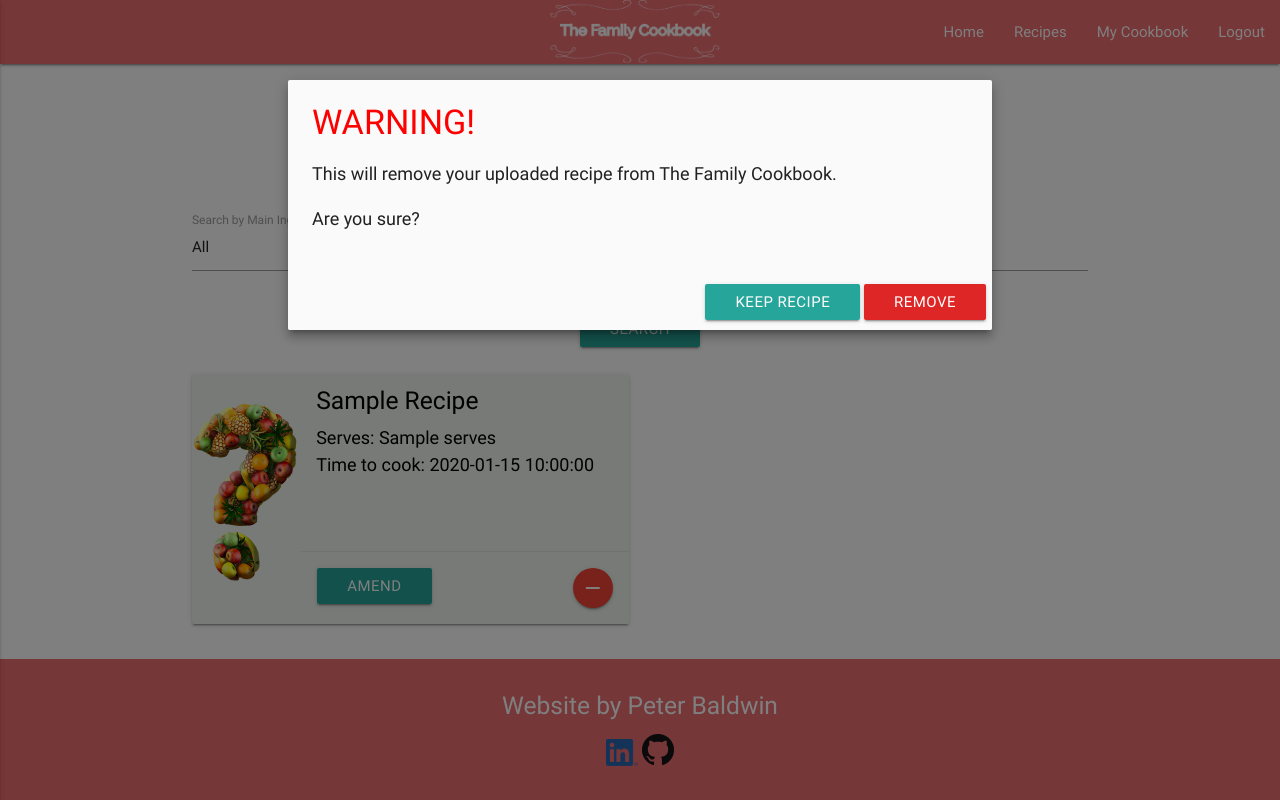
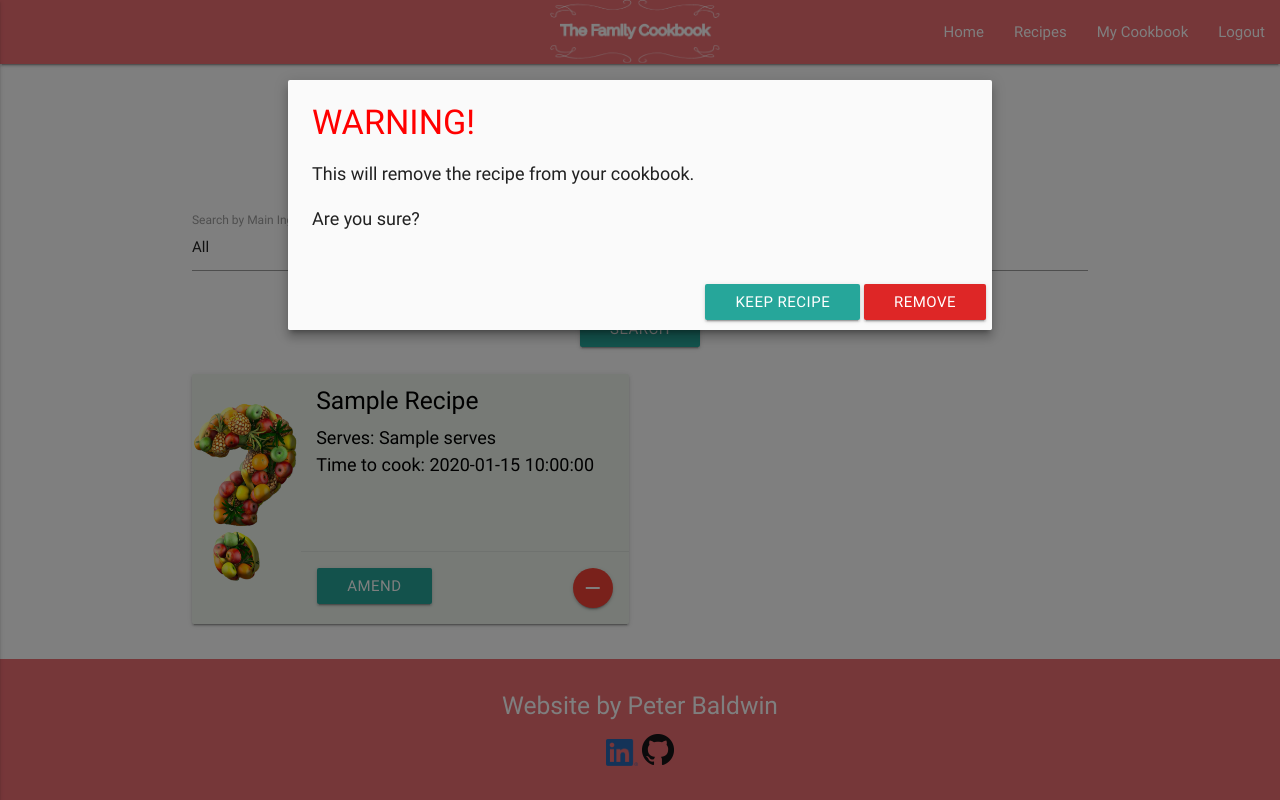
Before and after one commit to Baldpet/Family-cookbook, a Flask app: a page that uses templates/mycookbook.html in a window 1280 px wide, after a click on "remove". Run offline with Flask 2, Linux system fonts and the light colour scheme; a user stored in the database is signed in; a database or web service that is not in the repository returns one stand-in record (values such as "Sample title"); some libraries are stand-ins or nearby versions.

Commit message:
updated the wording on the cookbook modal

```diff
--- a/templates/mycookbook.html
+++ b/templates/mycookbook.html
@@ -73,7 +73,7 @@
                         <div id="modal{{loop.index}}" class="modal">
 							<div class="modal-content">
 								<h4 class="message-red">WARNING!</h4>
-								<p>This will remove your uploaded recipe from The Family Cookbook.</p>
+								<p>This will remove the recipe from your cookbook.</p>
                                 <p>Are you sure?</p>
 							</div>
 							<div class="modal-footer">
```
